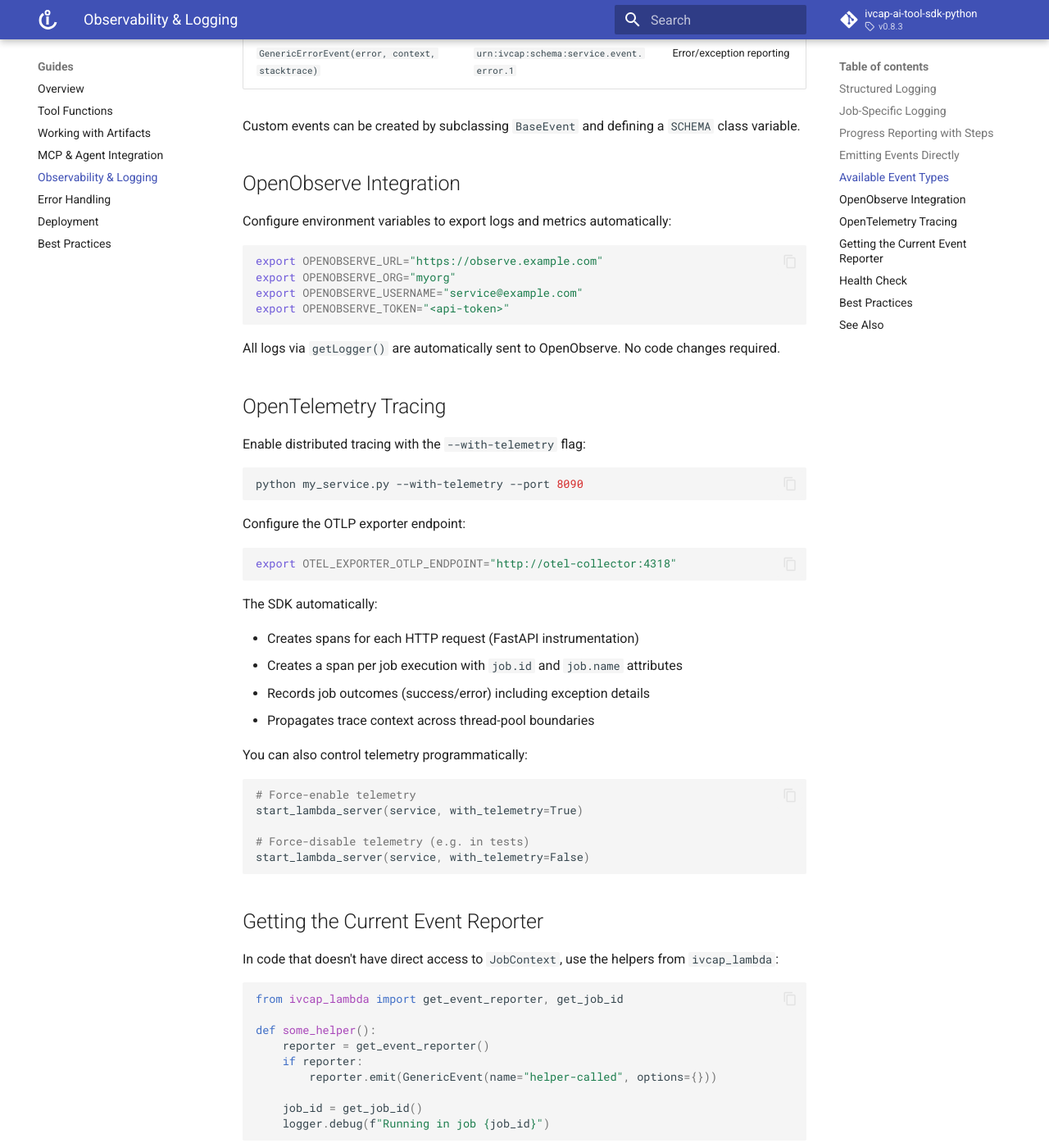
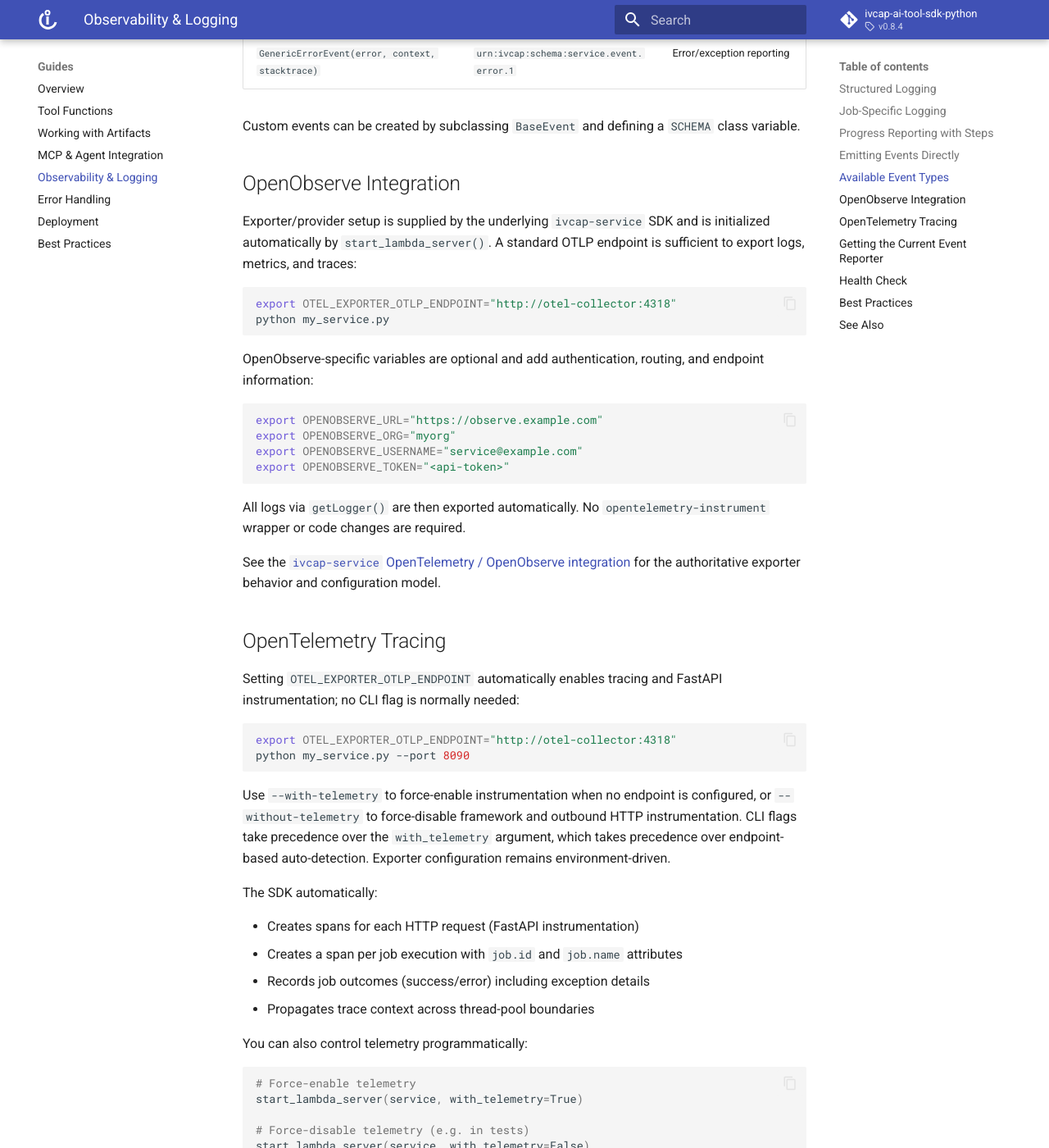
Before and after one commit to ivcap-works/ivcap-ai-tool-sdk-python, an MkDocs documentation site: the page built from docs/docs/guides/observability.md, in a window 1280 px wide and 1400 px high, scrolled down 2317 px. Shown: the whole window at 82% size. Built offline with MkDocs 1.6.1 and Material for MkDocs 9.7.7, drawn with Linux system fonts in a browser that asks for light colours; some of the changed text lies outside the part shown.

Commit message:
fixed OTEL initialisation

````diff
--- a/docs/docs/guides/observability.md
+++ b/docs/docs/guides/observability.md
@@ -102,7 +102,17 @@
 
 ## OpenObserve Integration
 
-Configure environment variables to export logs and metrics automatically:
+Exporter/provider setup is supplied by the underlying `ivcap-service` SDK and
+is initialized automatically by `start_lambda_server()`. A standard OTLP
+endpoint is sufficient to export logs, metrics, and traces:
+
+```bash
+export OTEL_EXPORTER_OTLP_ENDPOINT="http://otel-collector:4318"
+python my_service.py
+```
+
+OpenObserve-specific variables are optional and add authentication, routing,
+and endpoint information:
 
 ```bash
 export OPENOBSERVE_URL="https://observe.example.com"
@@ -111,21 +121,28 @@
 export OPENOBSERVE_TOKEN="<api-token>"
 ```
 
-All logs via `getLogger()` are automatically sent to OpenObserve. No code changes required.
+All logs via `getLogger()` are then exported automatically. No
+`opentelemetry-instrument` wrapper or code changes are required.
+
+See the [`ivcap-service` OpenTelemetry / OpenObserve
+integration](https://ivcap-works.github.io/ivcap-service-sdk-python/guides/observability/#opentelemetry--openobserve-integration)
+for the authoritative exporter behavior and configuration model.
 
 ## OpenTelemetry Tracing
 
-Enable distributed tracing with the `--with-telemetry` flag:
-
-```bash
-python my_service.py --with-telemetry --port 8090
-```
-
-Configure the OTLP exporter endpoint:
+Setting `OTEL_EXPORTER_OTLP_ENDPOINT` automatically enables tracing and
+FastAPI instrumentation; no CLI flag is normally needed:
 
 ```bash
 export OTEL_EXPORTER_OTLP_ENDPOINT="http://otel-collector:4318"
+python my_service.py --port 8090
 ```
+
+Use `--with-telemetry` to force-enable instrumentation when no endpoint is
+configured, or `--without-telemetry` to force-disable framework and outbound
+HTTP instrumentation. CLI flags take precedence over the
+`with_telemetry` argument, which takes precedence over endpoint-based
+auto-detection. Exporter configuration remains environment-driven.
 
 The SDK automatically:
 
@@ -188,3 +205,4 @@
 - [Error Handling Guide](error-handling.md) — Reporting errors
 - [Best Practices](best-practices.md) — Production patterns
 - [Environment Variables](../reference/environment-variables.md) — OpenObserve and OTEL configuration
+- [`ivcap-service` Observability Guide](https://ivcap-works.github.io/ivcap-service-sdk-python/guides/observability/#opentelemetry--openobserve-integration) — Authoritative exporter and OpenObserve configuration
--- a/pyproject.toml
+++ b/pyproject.toml
@@ -1,6 +1,6 @@
 [tool.poetry]
 name = "ivcap-lambda"
-version = "0.8.3"
+version = "0.8.4"
 description = "Helper functions for building lambda-style services on the IVCAP platform"
 
 authors = ["Max Ott <max.ott@csiro.au>"]
````
Also changed, not shown: docs/agents/track-a-ivcap-service.md (+2 -1 lines), docs/docs/guides/deployment.md (+2 -1 lines), docs/docs/reference/environment-variables.md (+9 -1 lines), docs/docs/reference/glossary.md (+5 -1 lines), 2 other files.
